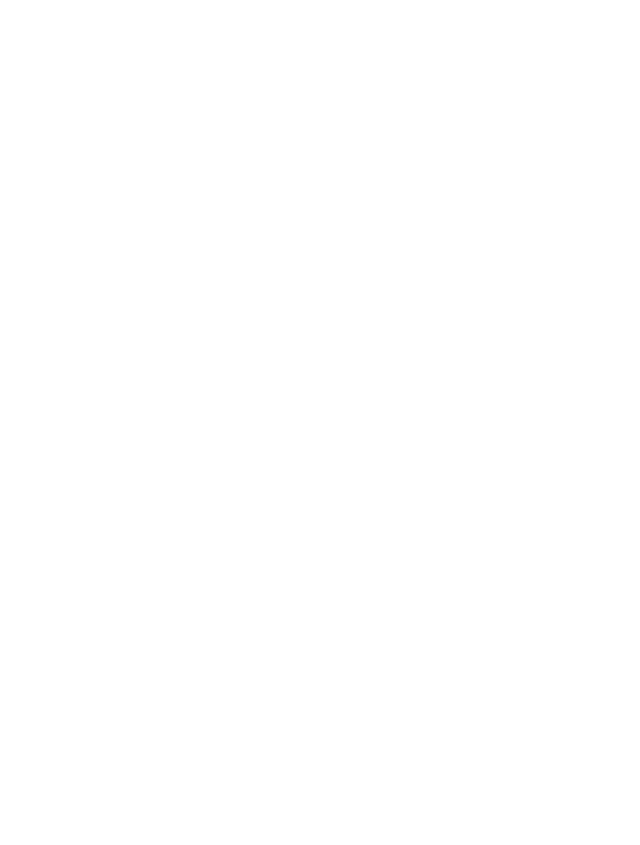
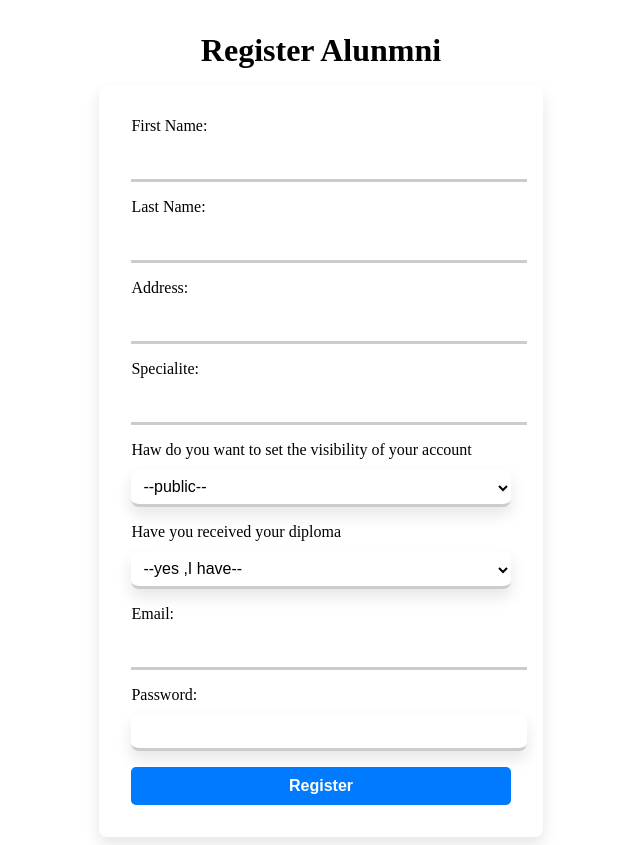
Before and after one commit to SamahSebai/FrontEndProject, a React (Create React App) app: page /registeralumni in a window 1280 px wide. Before the commit this address had no page. Shown: the whole page, without its empty margins (319-959 px from the left). Before the commit the page ends 800 px from the top, so only its background shows below. Built offline with nearby package versions, Linux system fonts and the light colour scheme.

Commit message:
register&statu

```diff
--- a/src/App.js
+++ b/src/App.js
@@ -5,6 +5,8 @@ import {
   Route
 } from "react-router-dom";
 import Changepass from './pages/changePass/Changepass';
+import Alumnistatu from './pages/alumnistatu/Alumnistatu';
+import Register from './pages/register/Register';
 
 
 function App() {
@@ -12,6 +14,8 @@ function App() {
     <Router>
       <Routes>
          <Route path={`/resetPassword`} element={<Changepass/>} />
+         <Route path={`/alumnistatu`} element={<Alumnistatu/>} />
+         <Route path="/registeralumni" element={<Register/>}/>
       </Routes>
     </Router>
   );
--- /dev/null
+++ b/src/pages/alumnistatu/Alumnistatu.jsx
@@ -0,0 +1,102 @@
+import axios from "axios";
+import jwt_decode from 'jwt-decode';
+import { useState, useEffect, useMemo } from "react";
+import "./alumnistatu.css";
+
+export default function Alumnistatu() {
+  const [error, setError] = useState(false);
+  const [data, setData] = useState(null);
+
+  const token = localStorage.getItem('token');
+  const config = useMemo(() => ({
+    headers: {
+      Authorization: `Bearer ${token}`,
+    },
+  }), [token]);
+
+  useEffect(() => {
+    const fetchData = async () => {
+      try {
+        const res = await axios.get("http://localhost:4000/Api/V1/profile", config);
+        setData(res.data);
+      } catch (err) {
+        console.log(err);
+        setError(true);
+      }
+    };
+    fetchData();
+  }, [config]);
+
+  if (token) {
+    const decodedToken = jwt_decode(token);
+    const userId = decodedToken.userId;
+    console.log(userId);
+  }
+
+  return (
+    <div class="main">
+
+      <div class="card">
+        <div class="card-body">
+          <i class="fa fa-pen fa-xs edit"></i>
+          <table>
+            <tbody>
+              <tr>
+              <h2 style={{ color: data && data.etat ? 'green' : 'red' }}>
+            {data && data.etat ? 'account activated' : 'account not yet activated'}
+           </h2>
+              </tr>
+
+              <tr>
+                <td>FirstName</td>
+                <td>:</td>
+                <td>{data && data.firstName}</td>
+              </tr>
+              <tr>
+                <td>lastName</td>
+                <td>:</td>
+                <td>{data && data.lastName}</td>
+              </tr>
+              <tr>
+                <td>Address</td>
+                <td>:</td>
+                <td>{data && data.address}</td>
+              </tr>
+              <tr>
+                <td>Specialite</td>
+                <td>:</td>
+                <td>{data && data.Specialite}</td>
+              </tr>
+              <tr>
+                <td>categorie</td>
+                <td>:</td>
+                <td>{data && data.categorie}</td>
+              </tr>
+              <tr>
+                <td>classe</td>
+                <td>:</td>
+                <td>{data && data.classe}</td>
+              </tr>
+              <tr>
+                <td>role</td>
+                <td>:</td>
+                <td>{data && data.role}</td>
+              </tr>
+              <tr>
+                <td>visibilite</td>
+                <td>:</td>
+                <td>{data && data.visibilite ? 'public' : 'private'}</td>
+              </tr>
+              <tr>
+                <td>Email</td>
+                <td>:</td>
+                <td>{data && data.email}</td>
+              </tr>
+
+            </tbody>
+          </table>
+        </div>
+      </div>
+    </div>
+  );
+}
--- /dev/null
+++ b/src/pages/alumnistatu/alumnistatu.css
@@ -0,0 +1,41 @@
+.main {
+    display: flex;
+    justify-content: center;
+    align-items: center;
+    height: 100%;
+  }
+
+  .card {
+    width: 90%;
+    max-width: 800px;
+    background-color: #fff;
+    box-shadow: 0px 2px 6px rgba(0, 0, 0, 0.3);
+  }
+
+  .card-body {
+    padding: 20px;
+  }
+
+  table {
+    width: 100%;
+    border-collapse: collapse;
+    font-size: 1.1rem;
+  }
+
+  td {
+    padding: 10px 0;
+    border-bottom: 1px solid #ccc;
+  }
+
+  .edit {
+    position: absolute;
+    top: 10px;
+    right: 10px;
+    color: #999;
+  }
+
+  @media (max-width: 600px) {
+    .card {
+      width: 95%;
+    }
+  }
--- a/src/pages/changePass/Changepass.jsx
+++ b/src/pages/changePass/Changepass.jsx
@@ -1,7 +1,6 @@
 import axios from "axios";
 import jwt_decode from 'jwt-decode';
 import { useEffect, useState } from "react";
-import { Link, useParams } from "react-router-dom";
 import "./changepass.css";
 import { useMemo } from "react";
 
--- a/src/pages/changePass/changepass.css
+++ b/src/pages/changePass/changepass.css
@@ -1,73 +1,52 @@
 .container {
-    max-width: 800px;
-    background-color: #f9f9f9;
-    border-radius: 5px;
-    padding: 20px;
-    width: 90%; /* Use percentage for width instead of fixed pixels */
-    margin: 0 auto;
-    margin-top: 50px;
-    box-shadow: 0px 0px 10px rgba(0, 0, 0, 0.1);
-  }
-
-  form {
   display: flex;
   flex-direction: column;
   align-items: center;
+  width: 100%;
+  max-width: 600px;
+  margin: 0 auto;
+  padding: 20px;
+  border: 1px solid #ccc;
+  border-radius: 10px;
+  box-shadow: 0px 0px 10px rgba(0, 0, 0, 0.2);
 }
-  .formtitle{
-    display: block;
-    font-size: 28px;
+
+.formtitle {
+  font-size: 24px;
   font-weight: bold;
-    text-align: center;
   margin-bottom: 20px;
-    color: #333333;
-    text-decoration: none;
 }
 
 label {
-    margin-top: 20px;
-    font-weight:normal;
+  display: block;
+  margin-bottom: 10px;
 }
 
-
-  input {
-    margin-top: 5px;
+input[type="password"] {
+  width: 100%;
   padding: 10px;
   border: 1px solid #ccc;
   border-radius: 5px;
-    width: 100%;
-  }
-
-  button[type="submit"] {
-    margin-top: 20px;
-    background-color: #2196F3;
-    color: white;
-    padding: 10px 20px;
-    border: none;
-    border-radius: 5px;
-    cursor: pointer;
-    font-size: 16px;
-    transition: background-color 0.3s ease;
-  }
-
-  button[type="submit"]:hover {
-    background-color: #3e8e41;
+  margin-bottom: 20px;
 }
 
 .error {
   color: red;
   margin-top: 10px;
+  margin-bottom: 20px;
 }
 
-  /* Media queries for responsive design */
-  @media only screen and (min-width: 768px) {
-    .container {
-      width: 70%;
-    }
+button[type="submit"] {
+  background-color: #007bff;
+  color: #fff;
+  border: none;
+  border-radius: 5px;
+  padding: 10px 20px;
+  font-size: 16px;
+  cursor: pointer;
+  transition: background-color 0.2s ease-in-out;
 }
 
-  @media only screen and (min-width: 1024px) {
-    .container {
-      width: 50%;
+button[type="submit"]:hover {
+  background-color: #0069d9;
 }
-  }
--- /dev/null
+++ b/src/pages/register/Register.jsx
@@ -0,0 +1,113 @@
+import axios from "axios"
+import jwt_decode from 'jwt-decode'
+import { useState } from "react"
+import "./register.css"
+
+export default function Register() {
+  const [firstName , setfirstName] = useState("")
+  const [lastName , setlastName] = useState("")
+  const [address , setaddress] = useState("")
+  const [Specialite , setSpecialite] = useState("")
+  const [visibilite , setvisibilite] = useState(true)
+  const [diplome , setdiplome] = useState(true)
+  const [role , setrole] = useState("ALumni")
+  const [email , setEmail] = useState("")
+  const [password , setPassword] = useState("")
+  const [error, setError] = useState(false)
+
+  const token = localStorage.getItem('token');
+  const config = {
+    headers: {
+      Authorization: `Bearer ${token}`,
+    },
+  };
+
+if (token) {
+  const decodedToken = jwt_decode(token);
+  const userId = decodedToken.userId;
+  console.log(userId);
+}
+
+
+  const handleSubmit = async (e)=>{
+    e.preventDefault();
+    try{
+      setError(false)
+    const res = await axios.post("http://localhost:4000/Api/V1/register",{
+        firstName,
+        lastName,
+        address,
+        Specialite,
+        visibilite,
+        diplome,
+        role,
+        email,
+        password
+    },config);
+    res.data && window.location.replace('/');
+  }catch(err){
+    console.log(err)
+    setError(true)
+
+  }
+
+  };
+
+  return (
+    <div className="register">
+        <span className="registertitle">Register Alunmni </span>
+        <div className="form_class">
+        <form onSubmit={handleSubmit}>
+  <div class="form-group">
+    <label for="firstName">First Name:</label>
+    <input type="text" class="form-control" id="firstName" name="firstName" required
+     onChange={e=>setfirstName(e.target.value)}/>
+  </div>
+  <div class="form-group">
+    <label for="lastName">Last Name:</label>
+    <input type="text" class="form-control" id="lastName" name="lastName" required
+     onChange={e=>setlastName(e.target.value)}
+    />
+  </div>
+  <div class="form-group">
+    <label for="address">Address:</label>
+    <input type="text" class="form-control" id="address" name="address" required
+     onChange={e=>setaddress(e.target.value)}
+     />
+  </div>
+  <div class="form-group">
+    <label for="specialite">Specialite:</label>
+    <input type="text" class="form-control" id="specialite" name="specialite" required
+     onChange={e=>setSpecialite(e.target.value)}/>
+  </div>
+  <div class="form-group">
+  <label for="visibilite">Haw do you want to set the visibility of your account </label>
+    <select onChange={e=>setvisibilite(e.target.value)}>
+        <option value={true}>--public--</option>
+        <option value={false}>--private--</option>
+      </select>
+  </div>
+  <div class="form-group">
+    <label for="diplome">Have you received your diploma</label>
+    <select onChange={e=>setdiplome(e.target.value)}>
+        <option value={true}>--yes ,I have--</option>
+        <option value={false}>--No ,I havent--</option>
+      </select>
+  </div>
+  <div class="form-group">
+    <label for="email">Email:</label>
+    <input type="email" class="form-control" id="email" name="email" required onChange={e=>setEmail(e.target.value)}/>
+  </div>
+  <div class="form-group">
+    <label for="email">Password:</label>
+    <input type="password" class="form-controlp" id="password" name="password" required onChange={e=>setPassword(e.target.value)}/>
+  </div>
+  <button type="submit" class="btn btn-primary">Register</button>
+</form>
+
+        </div>
+
+        {error && <span style={{color:"red", marginTop:"10px"}}>somthing went wrong</span>}
+    </div>
+  )
+}
--- /dev/null
+++ b/src/pages/register/register.css
@@ -0,0 +1,83 @@
+.register {
+    display: flex;
+    flex-direction: column;
+    align-items: center;
+    margin-top: 2rem;
+  }
+
+  .registertitle {
+    font-size: 2rem;
+    font-weight: bold;
+    margin-bottom: 1rem;
+  }
+
+  .form_class,input[type="password"],select {
+    width: 30%;
+    max-width: 50rem;
+    padding: 2rem;
+    background-color: #fff;
+    border-radius: 0.5rem;
+    box-shadow: 0 0.5rem 1rem rgba(0, 0, 0, 0.1);
+  }
+
+  .form-group ,input[type="password"],select{
+    margin-bottom: 1rem;
+  }
+
+  .form-control ,input[type="password"],select{
+    display: block;
+    width: 100%;
+    padding: 0.5rem;
+    font-size: 1rem;
+    border: none;
+    border-bottom: 0.2rem solid #ccc;
+  }
+
+  .form-control:focus {
+    outline: none;
+    border-color: #007bff;
+  }
+
+  .btn {
+    display: block;
+    width: 100%;
+    padding: 0.75rem;
+    margin-top: 1rem;
+    font-size: 1.2rem;
+    font-weight: bold;
+    color: #fff;
+    background-color: #007bff;
+    border: none;
+    border-radius: 0.5rem;
+    cursor: pointer;
+    transition: background-color 0.3s ease;
+  }
+
+  .btn:hover {
+    background-color: #0069d9;
+  }
+
+  .btn-link {
+    color: #007bff;
+    text-decoration: none;
+    transition: color 0.3s ease;
+  }
+
+  .btn-link:hover {
+    color: #0056b3;
+  }
+
+  @media (max-width: 768px) {
+    .form_class {
+      padding: 1rem;
+    }
+
+    .form-control {
+      font-size: 1rem;
+    }
+
+    .btn {
+      font-size: 1rem;
+      padding: 0.5rem;
+    }
+  }
```
Lines whose indentation alone changed are shown as unchanged.
